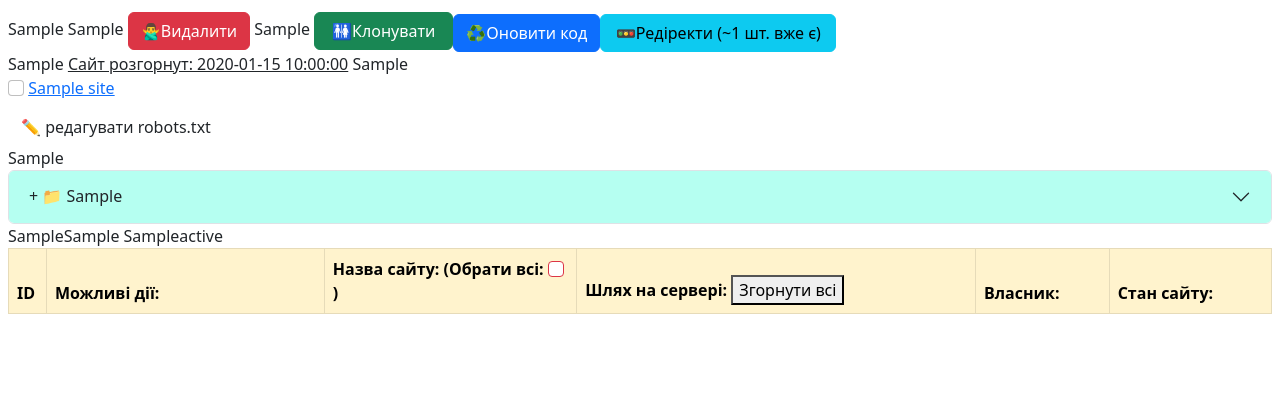
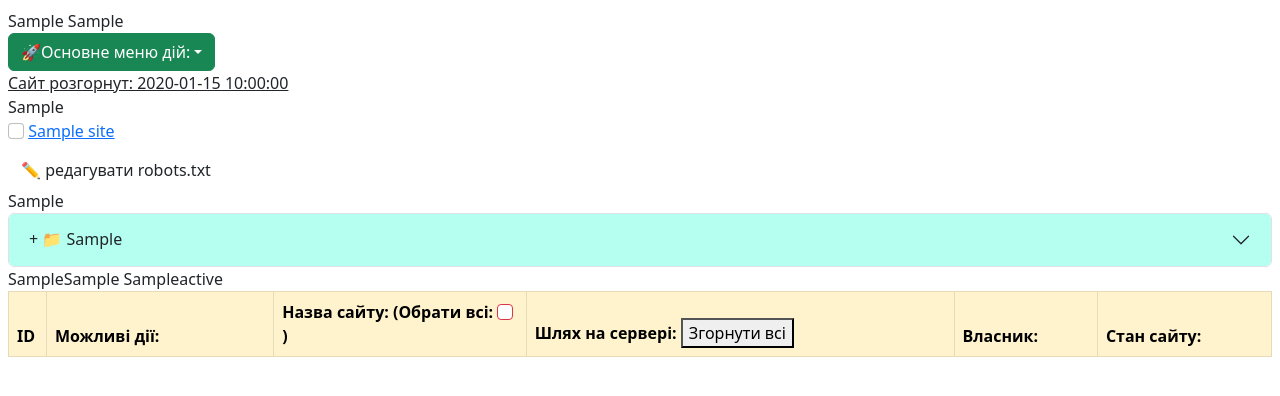
Before and after one commit to Xpyctiks/Provision.py, a Python web app: template templates/template-main.html in a window 1280 px wide. Shown: the part 56-452 px from the top of the page. Run offline with Jinja, Linux system fonts and the light colour scheme; the template is opened without the code that fills it: most values are stand-ins (such as "Sample title", 1, 10 or a date in 2020); lists and menus that the app fills with data are empty.

Commit message:
Main buttons on the root page are in dropdown now

```diff
--- a/main.py
+++ b/main.py
@@ -39,5 +39,4 @@ from pages import blueprint as routes_blueprint
 application.register_blueprint(routes_blueprint)
 
 if __name__ == "__main__":
-  #show_cli()
-  application.run("192.168.10.150",80,debug=True)
+  show_cli()
--- a/templates/template-main.html
+++ b/templates/template-main.html
@@ -20,15 +20,22 @@
         height: 50px;
         font-size: 22px;
       }
+
       .btn.disabled {
         pointer-events: none;
         opacity: 0.5;
         cursor: not-allowed;
         text-decoration: line-through;
       }
+
       body {
         padding-top: 65px;
       }
+
+      .accordion-path {
+        background-color: #B5FFF1;
+      }
+
     </style>
   </head>
 <body>
@@ -68,7 +75,7 @@
     <thead>
       <tr class="table-warning">
         <th scope="col" style="width: 3%">ID</th>
-        <th scope="col" style="width: 22%">Можливі дії:</th>
+        <th scope="col" style="width: 18%">Можливі дії:</th>
         <th scope="col" style="width: 20%">Назва сайту: (Обрати всі:&nbsp;<input class="form-check-input is-invalid" type="checkbox" onclick="checkAll(this)" id="checkbox">)</th>
         <th scope="col">Шлях на сервері:&nbsp;<button id="closeAll" class="btn-sm btn-warning">Згорнути всі</button></th>
         <th scope="col">Власник:</th>
@@ -81,15 +88,26 @@
       <form method="post" action="/action" id="main_form"></form>
       <form method="post" action="/redirects_manager" id="redirect_form{{site.site_name|safe}}"></form>
       {{site.table_type2|safe}}
-        <button class="btn btn-danger delete-btn" data-bs-toggle="tooltip" data-bs-placement="top" type="submit" value="{{site.site_name|safe}}" data-site="{{site.site_name|safe}}" name="delete" form="main_form" onclick="showLoading()" title="Повне та невозвратне видалення сайту та його конфігурації з серверу.">🙅‍♂️Видалити</button>
-        {{site.button_2|safe}}
-        <a name="clone" data-bs-toggle="tooltip" data-bs-placement="top" onclick="showLoading()" class="btn btn-success" href="/clone?source_site={{site.site_name|safe}}" style="width: 139px;" title="Взяти за основу даний сайт та зробити копію для іншого домену.">🚻Клонувати</a>
-        <button data-bs-toggle="tooltip" data-bs-placement="top" type="submit" value="{{site.site_name|safe}}" id="gitPullButton" name="gitPull" form="main_form" onclick="showLoading()" class="btn btn-primary gitpull-btn" style="margin-top: 5px;" title="Зробити пул із репозиторію для оновлення коду сайту до актуального">♻Оновити код</button>
-        <a href="/redirects_manager?site={{site.site_name|safe}}" class="btn btn-info" data-bs-toggle="tooltip" data-bs-placement="top" type="submit" name="manager" value="{{site.site_name|safe}}" style="margin-top: 5px; width: 236px;" title="Керування 301-ми редіректами для цього сайту.">🚥Редіректи (~{{site.count_redirects|safe}} шт. вже є)</a><br>
-        {{site.dns_validation|safe}}
+        <div class="dropdown mx-auto">
+          <a class="btn btn-success dropdown-toggle" href="#" role="button" id="dropdownMenuLink" data-bs-toggle="dropdown" aria-expanded="false">🚀Основне меню дій:</a>
+          <ul class="dropdown-menu">
+            <li><button class="btn btn-danger delete-btn dropdown-item" data-bs-toggle="tooltip" data-bs-placement="top" type="submit" value="{{site.site_name|safe}}" data-site="{{site.site_name|safe}}" name="delete" form="main_form" onclick="showLoading()" title="Повне та невозвратне видалення сайту та його конфігурації з серверу.">🙅‍♂️Видалити</button></li>
+            <li><hr class="dropdown-divider"></li>
+            <li>{{site.button_2|safe}}</li>
+            <li><hr class="dropdown-divider"></li>
+            <li><a class="btn btn-success dropdown-item" data-bs-toggle="tooltip" data-bs-placement="top" name="clone" onclick="showLoading()" href="/clone?source_site={{site.site_name|safe}}" style="width: 139px;" title="Взяти за основу даний сайт та зробити копію для іншого домену.">🚻Клонувати</a></li>
+            <li><hr class="dropdown-divider"></li>
+            <li><button class="btn btn-primary gitpull-btn dropdown-item" data-bs-toggle="tooltip" data-bs-placement="top" type="submit" value="{{site.site_name|safe}}" id="gitPullButton" name="gitPull" form="main_form" onclick="showLoading()" style="margin-top: 5px;" title="Зробити пул із репозиторію для оновлення коду сайту до актуального">♻Оновити код</button></li>
+            <li><hr class="dropdown-divider"></li>
+            <li><a class="btn btn-info dropdown-item" data-bs-toggle="tooltip" data-bs-placement="top" type="submit" name="manager" href="/redirects_manager?site={{site.site_name|safe}}" value="{{site.site_name|safe}}" style="margin-top: 5px; width: 236px;" title="Керування 301-ми редіректами для цього сайту.">🚥Редіректи (~{{site.count_redirects|safe}} шт. вже є)</a></li>
+            <li><hr class="dropdown-divider"></li>
+            <li>{{site.dns_validation|safe}}</li>
+          </ul>
         <input type="hidden" name="sitename" value="{{site.site_name|safe}}">
-        <u>Сайт розгорнут: {{site.getSiteCreated|safe}}</u>
-      {{site.table_type2|safe}}
+        <div>
+          <u>Сайт розгорнут: {{site.getSiteCreated|safe}}</u>
+        </div>
+        {{site.table_type2|safe}}
         <div class="d-flex flex-column">
         <div>
           <input class="selected-site form-check-input chk" type="checkbox" name="selected" value="{{site.site_name|safe}}" form="main_form">
@@ -103,7 +121,7 @@
       <div class="accordion" id="folderAccordion{{site.id|safe}}">
         <div class="accordion-item">
           <h2 class="accordion-header" id="headingOne{{site.id|safe}}">
-            <button class="accordion-button collapsed" type="button" style="background-color: #B5FFF1;" data-bs-toggle="collapse" data-bs-target="#collapseOne{{site.id|safe}}" aria-expanded="false" aria-controls="collapseOne{{site.id|safe}}" data-path="{{site.accordeon_path|safe}}">
+            <button class="accordion-button collapsed accordion-path" type="button" data-bs-toggle="collapse" data-bs-target="#collapseOne{{site.id|safe}}" aria-expanded="false" aria-controls="collapseOne{{site.id|safe}}" data-path="{{site.accordeon_path|safe}}">
               + 📁 {{site.accordeon_path|safe}}
             </button>
           </h2>
```
Also changed, not shown: pages/root.py (+6 -6 lines).
